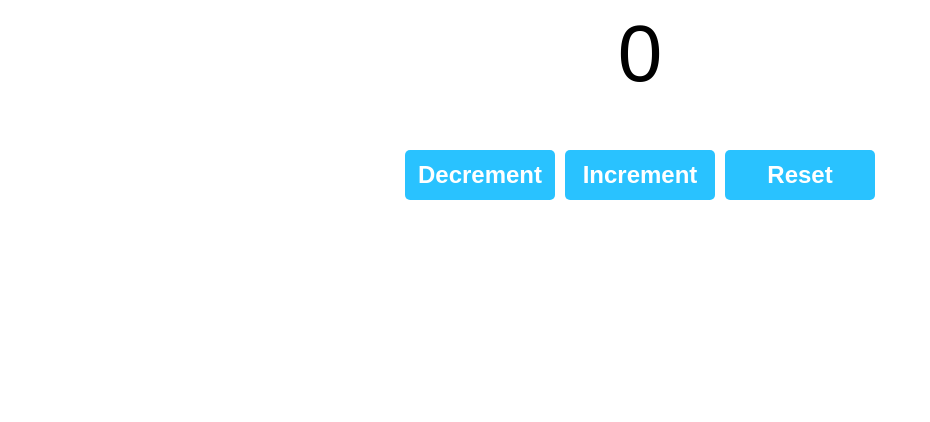
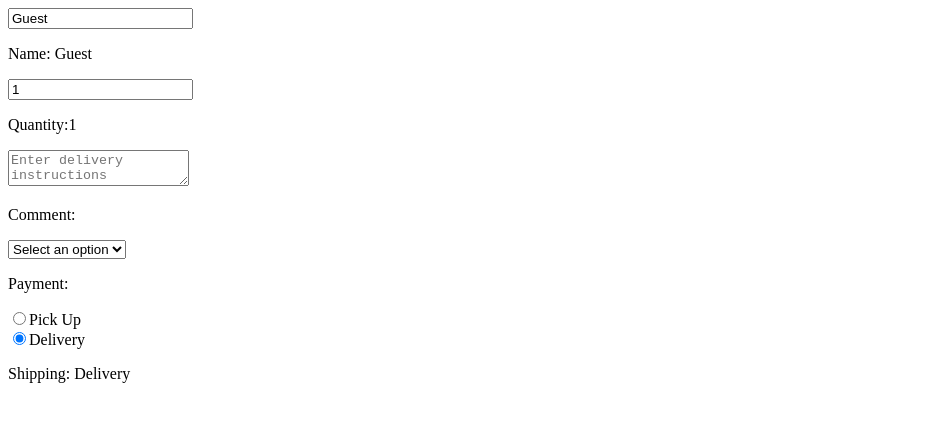
Before and after one commit to wangyouquanMas/react_tutorial, a React (Vite) app: page / in a window 1280 px wide. Shown: the top 422 px of the page, without its empty margins (0-930 px from the left). Built offline with nearby package versions, Linux system fonts and the light colour scheme.

Commit message:
onchange

```diff
--- a/src/App.jsx
+++ b/src/App.jsx
@@ -1,12 +1,11 @@
-// import MyComponent from './MyComponent'
-import Counter from './Counter'
+
+import MyComponent from './MyComponent'
 
 function App() {
 
     return(
       <>
-        {/* <MyComponent/> */}
-        <Counter/>
+        <MyComponent/>
       </>
     );
 }
--- a/src/MyComponent.jsx
+++ b/src/MyComponent.jsx
@@ -1,49 +1,66 @@
-import React, {useState} from 'react';
+
+import React,{useState} from 'react';
 
 function MyComponent(){
 
-    // let [name,setName] = useState();
+    const [name,setName] = useState("Guest");
+    const [quantity,setQuantity] = useState(1);
+    const [comment,setComment] = useState("");
+    const [payment,setPayment] = useState("");
+    const [shipping,setShipping] = useState("Delivery");
 
-    // cannot change the content in virtual DOM
-    // const updateName = () => {
-    //     name = "Spongebob";
-    //     console.log(name);
-    // }
-
-    // we need to use set fn , it triggers the render of virtual DOM
-    // const updateName = () => {
-    //     setName("Spongebob");
-    // }
-
-    //you can pass a initial state
-    let [name,setName] = useState("Guest");
-    const updateName = () => {
-        setName("Spongebob");
+    function handleNameChange(event){
+        setName(event.target.value);
     }
 
-
-    const [age, setAge] = useState(0);
-    const incrementAge = () =>{
-        setAge(age + 1);
+    function handleQuantityChange(event){
+        setQuantity(event.target.value);
     }
 
-    const [isEmployed,setIsEmployed] = useState(false);
-    const toggleEmplyedStateus = () =>{
-        setIsEmployed(!isEmployed);
+    function handleCommentChange(event){
+        setComment(event.target.value);
     }
 
+    function handlePaymentChange(event){
+        setPayment(event.target.value);
+    }
 
-    return(
-        <div>
-            <p>Name: {name}</p>
-            <button onClick={updateName}>Set Name</button>
+    function handleShippingChange(event){
+        setShipping(event.target.value);
+    }
 
-            <p>Age: {age}</p>
-            <button onClick={incrementAge}>Increment Age</button>
+    return(<div>
+        <input value={name} onChange={handleNameChange} />
+        <p>Name: {name}</p>
 
-            <p>IsEmployed: {isEmployed ? "YES" : "NO"}</p>
-            <button onClick={toggleEmplyedStateus}>Toggle status</button>
-        </div>
-        );
+        <input value={quantity} onChange={handleQuantityChange} type="number"/>
+        <p>Quantity:{quantity}</p>
+
+        <textarea value={comment} onChange={handleCommentChange} placeholder="Enter delivery instructions"/>
+        <p>Comment:{comment}</p>
+
+        <select value={payment} onChange={handlePaymentChange}>
+            <option value="">Select an option</option>
+            <option value="Visa">Visa</option>
+            <option value="Mastercard">Mastercard</option>
+            <option value="Giftcard">Giftcard</option>
+        </select>
+        <p>Payment:{payment}</p>
+
+
+        <lable>
+            <input type="radio" value="Pick Up"
+                                checked={shipping === "Pick Up"}
+                                onChange={handleShippingChange}/>
+            Pick Up
+        </lable><br/>
+        <lable>
+            <input type="radio" value="Delivery"
+                                    checked={shipping === "Delivery"}
+                                    onChange={handleShippingChange}/>
+            Delivery
+        </lable>
+        <p>Shipping: {shipping}</p>
+    </div>);
 }
 export default MyComponent
```
